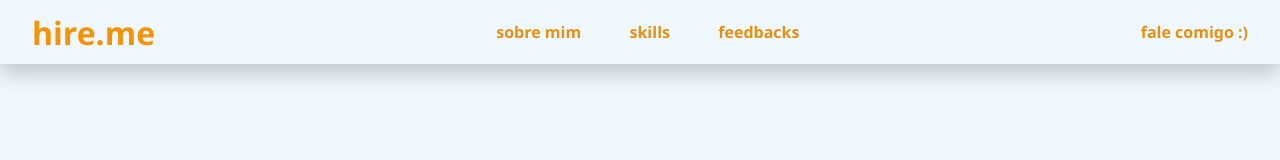
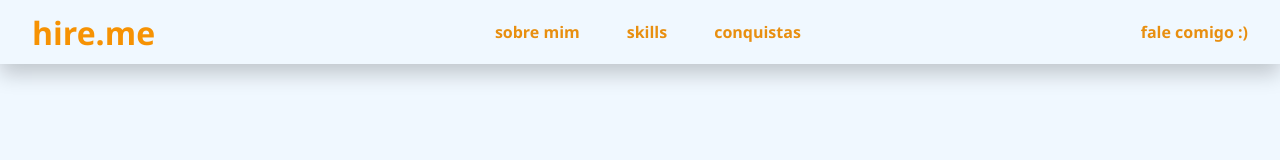
Before and after one commit to manoelrochawlf/hire_me, a React (Vite) app: page / in a window 1280 px wide. Shown: the top 160 px of the page. Built offline with nearby package versions, Linux system fonts and the light colour scheme.

Commit message:
chore: add link and refactoring style

```diff
--- a/src/components/Header/index.jsx
+++ b/src/components/Header/index.jsx
@@ -26,8 +26,8 @@ const Header = () => {
               <Link to="/skills">
                 <Item>skills</Item>
               </Link>
-              <Link to="feedbacks">
-                <Item>feedbacks</Item>
+              <Link to="/achievements">
+                <Item>conquistas</Item>
               </Link>
             </Items>
            <MobContainer onClick={handleDropdownToggle} className={pizzaClassName}>
@@ -41,15 +41,17 @@ const Header = () => {
           <Link to="/skills">
           <DropdownItem>skills</DropdownItem>
           </Link>
-          <Link to="/feedbacks">
-          <DropdownItem>feedbacks</DropdownItem>
+          <Link to="/achievements">
+          <DropdownItem>conquistas</DropdownItem>
           </Link>
-          <Link>
+          <Link to="/talktome">
           <DropdownItem>fale comigo :)</DropdownItem>
           </Link>
         </DropdownContainer>
       }
-           <Contact>fale comigo :)</Contact>
+        <Link to="/talktome">
+          <Contact>fale comigo :)</Contact>
+        </Link>
         </HeaderContainer>
      );
 }
--- a/src/components/Header/styles.js
+++ b/src/components/Header/styles.js
@@ -31,6 +31,7 @@ export const Contact = styled.h1`
     font-family: 'Segoe UI', Tahoma, Geneva, Verdana, sans-serif;
     font-size: 1rem;
     color: #e88f10;
+    margin-left: auto;
     @media (max-width: 768px) {
     display: none;
     }
@@ -41,6 +42,7 @@ export const MobContainer = styled.div`
     @media (max-width: 768px) {
         display: block;
         margin-top: 0.8rem;
+        margin-left: auto ;
         img{
             width: 1.8rem;
             height: 1.8rem;
```
